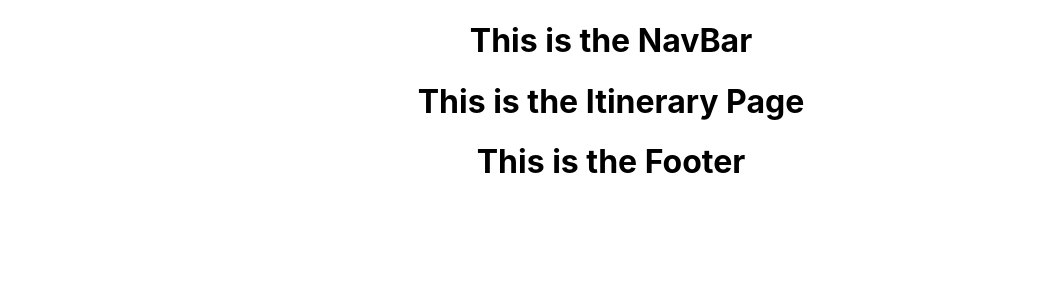
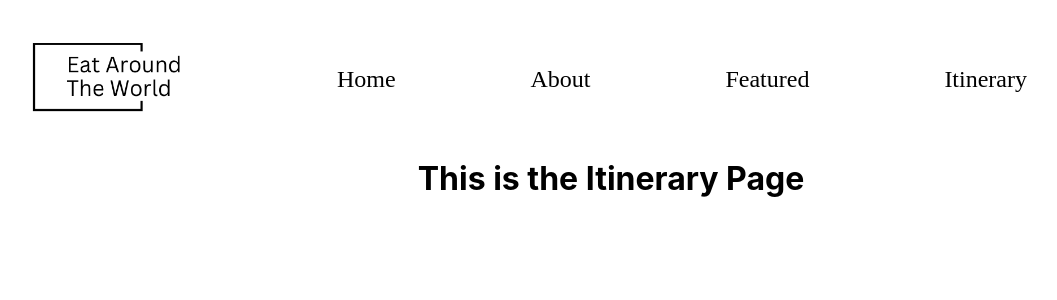
Before and after one commit to nadirao/eat-around-the-world-client, a React (Create React App) app: page /itinerary in a window 1280 px wide. Shown: the top 300 px of the page, without its empty margins (29-1086 px from the left). Built offline with nearby package versions, Linux system fonts and the light colour scheme.

Commit message:
navbar styling complete for now

```diff
--- /dev/null
+++ b/src/components/Footer/Footer.css
@@ -0,0 +1,9 @@
+.footer {
+    position: fixed;
+    left: 0;
+    bottom: 0;
+    width: 100%;
+    color: navy;
+    text-align: center;
+    margin-bottom: 1vmin;
+  }
--- a/src/components/Footer/Footer.js
+++ b/src/components/Footer/Footer.js
@@ -1,6 +1,9 @@
+import "./Footer.css";
 
-export default function Footer(){
-    return(
-        <h1>This is the Footer</h1>
-    )
+export default function Footer() {
+  return (
+    <div className="footer">
+      Copyright &copy; All Rights Reserved {new Date().getFullYear()}
+    </div>
+  );
 }
--- /dev/null
+++ b/src/components/NavBar/NavBar.css
@@ -0,0 +1,28 @@
+
+.logo{
+    height: 75px;
+    width: 175px;
+    margin-left: 2vmin;
+}
+
+header{
+    margin: 5vmin;
+    display: flex;
+}
+
+.navbar{
+  grid-row: 1 / 2;
+  font-size: 3vmin;
+  grid-column: 1 / 4;
+  width: 80%;
+  display: flex;
+  justify-content: space-evenly;
+  align-items: center;
+  border-radius: 2vmin;
+}
+
+a {
+    text-decoration: none;
+    color: black;
+    font-family: serif;
+}
--- a/src/components/NavBar/NavBar.js
+++ b/src/components/NavBar/NavBar.js
@@ -1,6 +1,29 @@
+import logo from "../../assets/app-logo.png";
+import { Link } from "react-router-dom";
+import './NavBar.css'
 
-export default function NavBar(){
-    return(
-        <h1>This is the NavBar</h1>
-    )
+export default function NavBar() {
+  return (
+    <header>
+      <div className="logo-div">
+        <Link to="/">
+          <img src={logo} title="applogo" className="logo" alt="app-logo" />
+        </Link>
+      </div>
+      <nav className="navbar">
+        <Link to='/'>
+            <div>Home</div>
+        </Link>
+        <Link to='/about'>
+            <div>About</div>
+        </Link>
+        <Link to='/featured'>
+            <div>Featured</div>
+        </Link>
+        <Link to='/itinerary'>
+            <div>Itinerary</div>
+        </Link>
+      </nav>
+    </header>
+  );
 }
--- a/src/pages/App/App.js
+++ b/src/pages/App/App.js
@@ -19,7 +19,7 @@ export default function App() {
         <Route path="/featured" element={<Featured />}></Route>
         <Route path="/itinerary" element={<Itinerary />}></Route>
       </Routes>
-      <Footer />
+      {/* <Footer /> */}
     </div>
   );
 }
```
Also changed, not shown: src/assets/app-logo.png (added), src/assets/logo.png (added).
